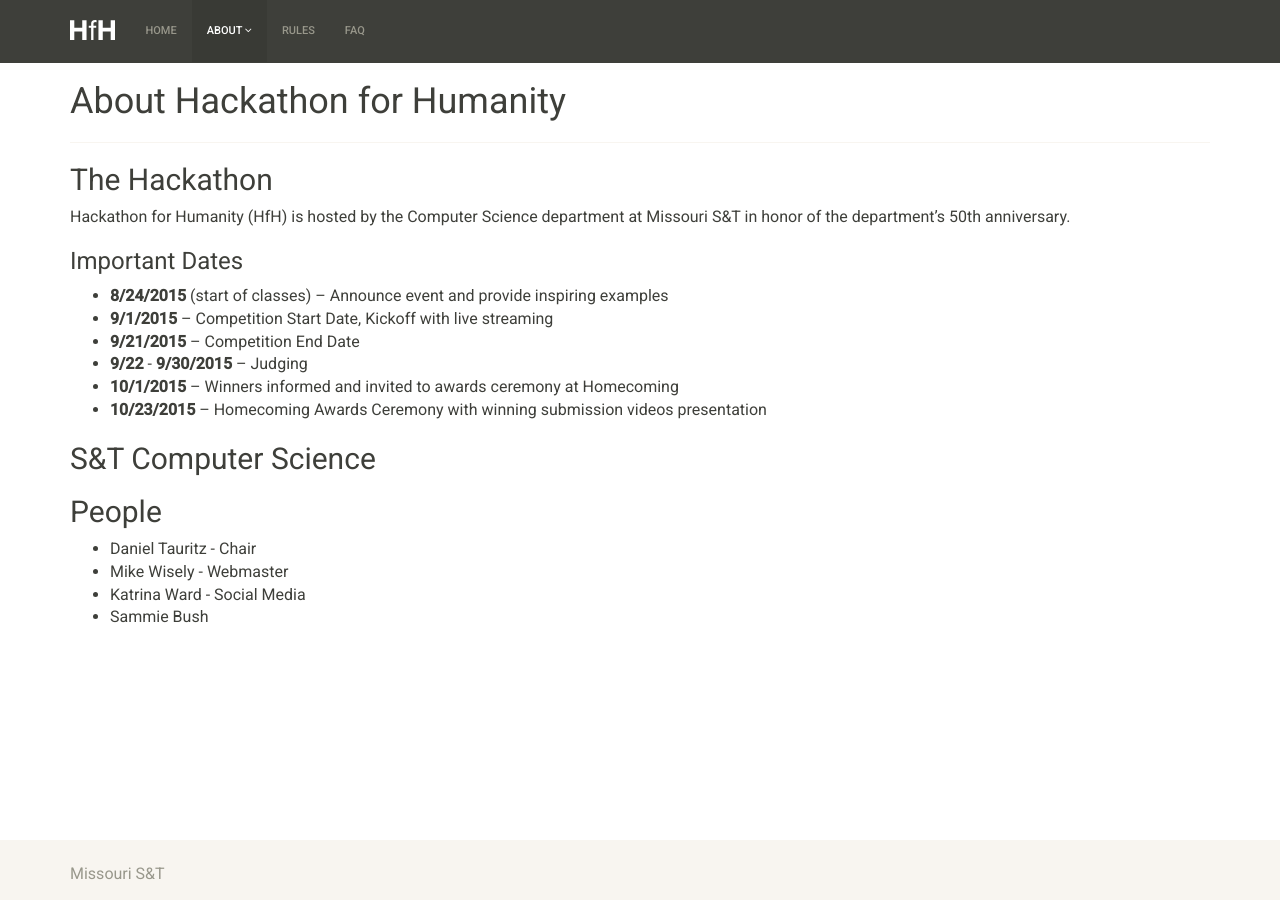
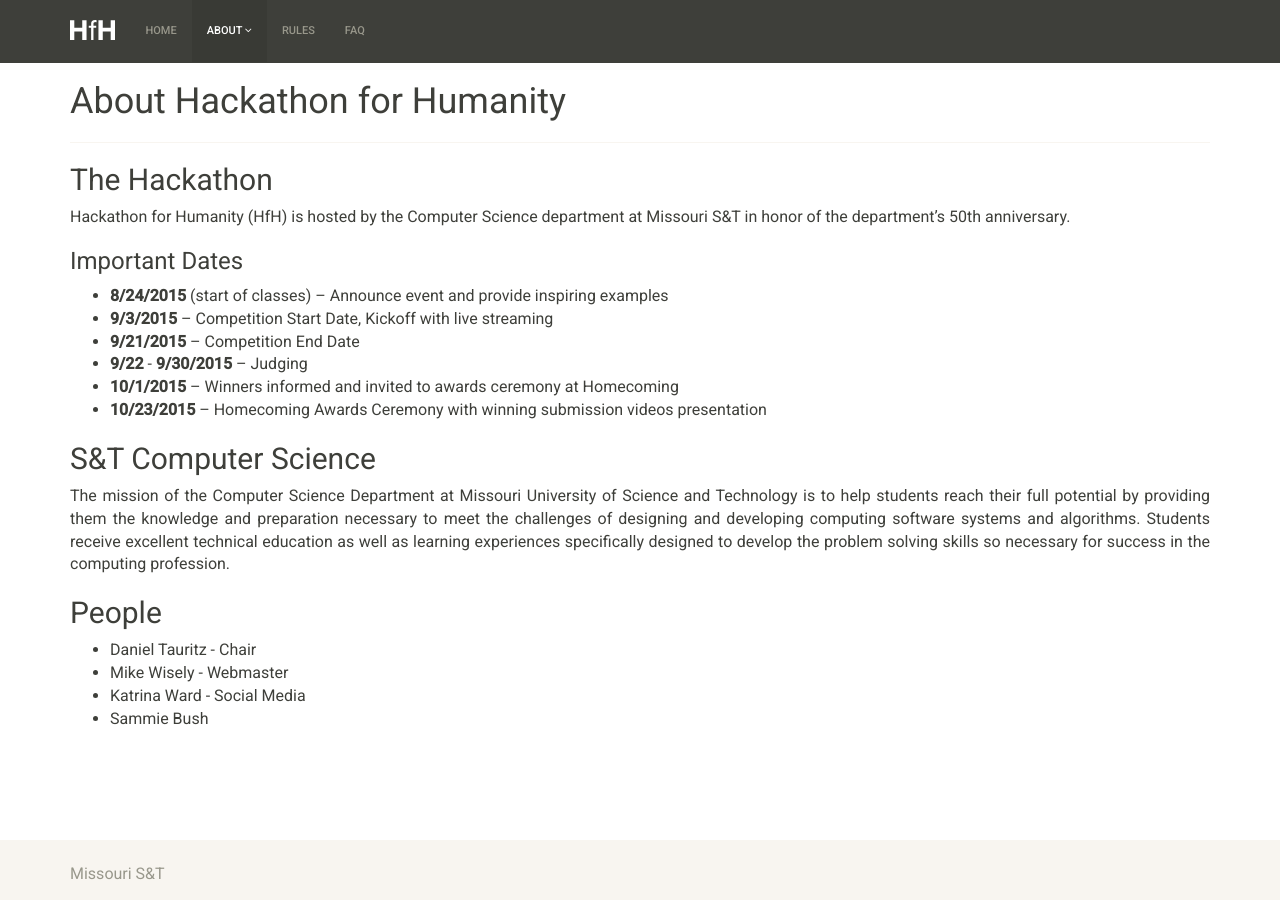
Before and after one commit to cmpsci-goldnjub/info, a Jekyll site: the page built from about.md, in a window 1280 px wide. Built offline with Jekyll 4.4.1, drawn with Linux system fonts in a browser that asks for light colours.

Commit message:
Update about.md

```diff
--- a/about.md
+++ b/about.md
@@ -13,7 +13,7 @@
 ### Important Dates
 
 * **8/24/2015** (start of classes) – Announce event and provide inspiring examples
-* **9/1/2015** – Competition Start Date, Kickoff with live streaming
+* **9/3/2015** – Competition Start Date, Kickoff with live streaming
 * **9/21/2015** – Competition End Date
 * **9/22** - **9/30/2015** – Judging
 * **10/1/2015** – Winners informed and invited to awards ceremony at Homecoming
@@ -21,6 +21,8 @@
 
 
 ## S&T Computer Science
+
+The mission of the Computer Science Department at Missouri University of Science and Technology is to help students reach their full potential by providing them the knowledge and preparation necessary to meet the challenges of designing and developing computing software systems and algorithms. Students receive excellent technical education as well as learning experiences specifically designed to develop the problem solving skills so necessary for success in the computing profession.
 
 ## People
 
```
